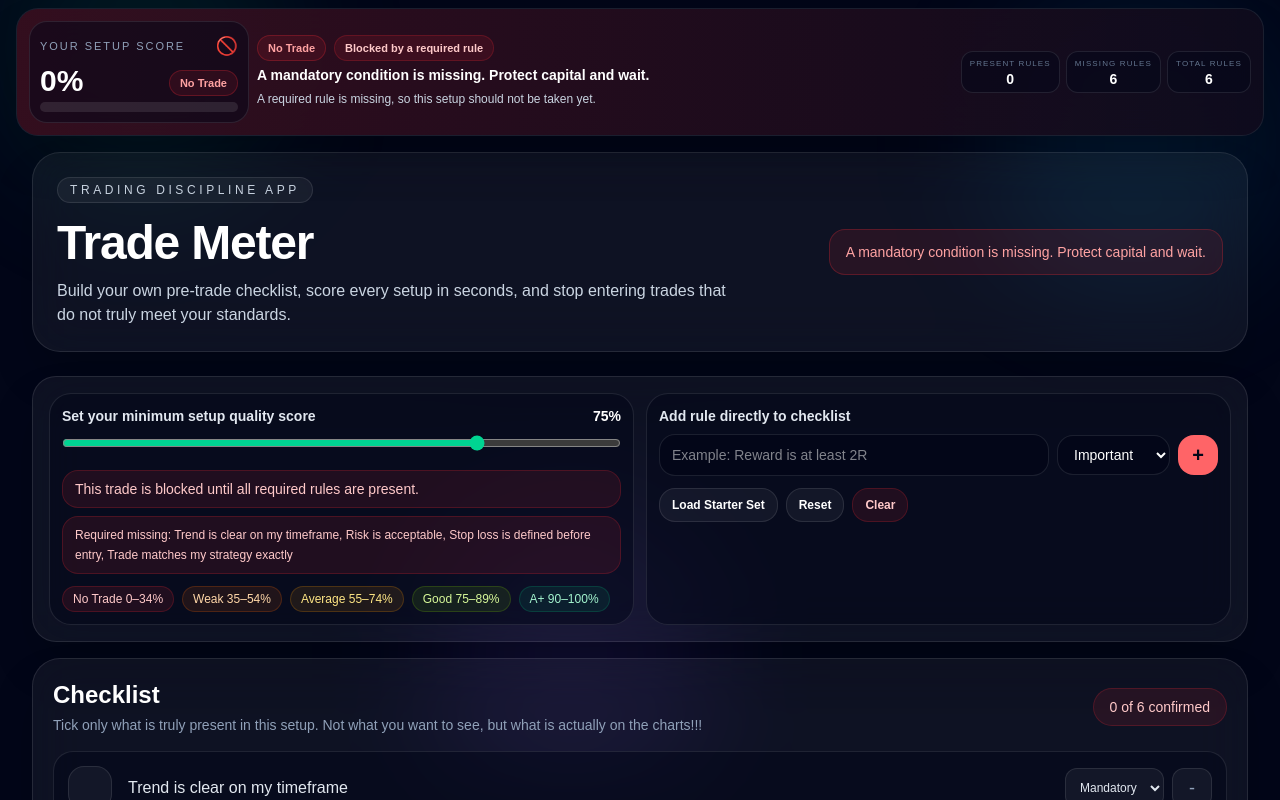
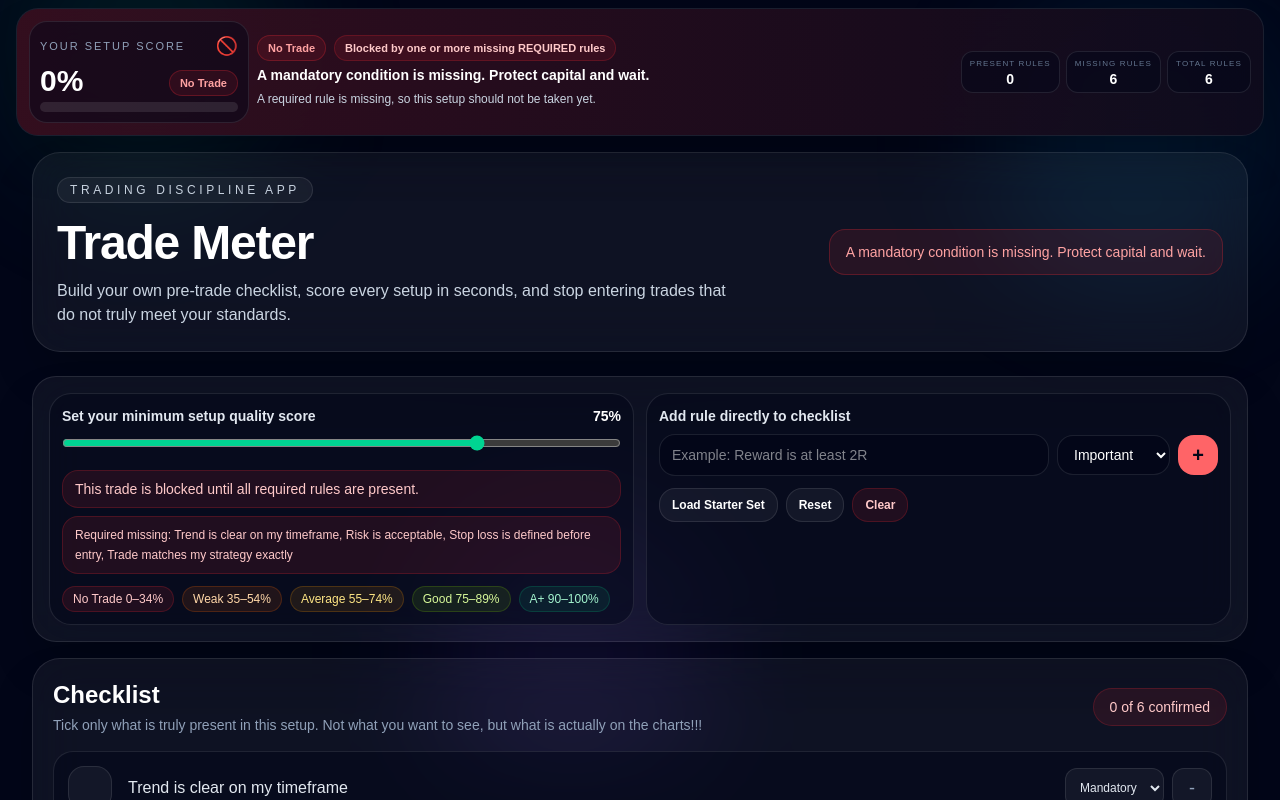
Before and after one commit to Johny-88/Trade-Meter, a Next.js app: page / in a window 1280 px wide. Shown: the top 800 px of the page. Built offline with nearby package versions, Linux system fonts and the light colour scheme.

Commit message:
Update blocked message for missing REQUIRED rules

```diff
--- a/app/page.tsx
+++ b/app/page.tsx
@@ -460,7 +460,7 @@ export default function Home() {
                     {qualifies
                       ? 'Qualified to your score'
                       : hasMissingRequired
-                      ? 'Blocked by a required rule'
+                      ? 'Blocked by one or more missing REQUIRED rules'
                       : 'Not qualified to your score'}
                   </div>
                 </div>
```
